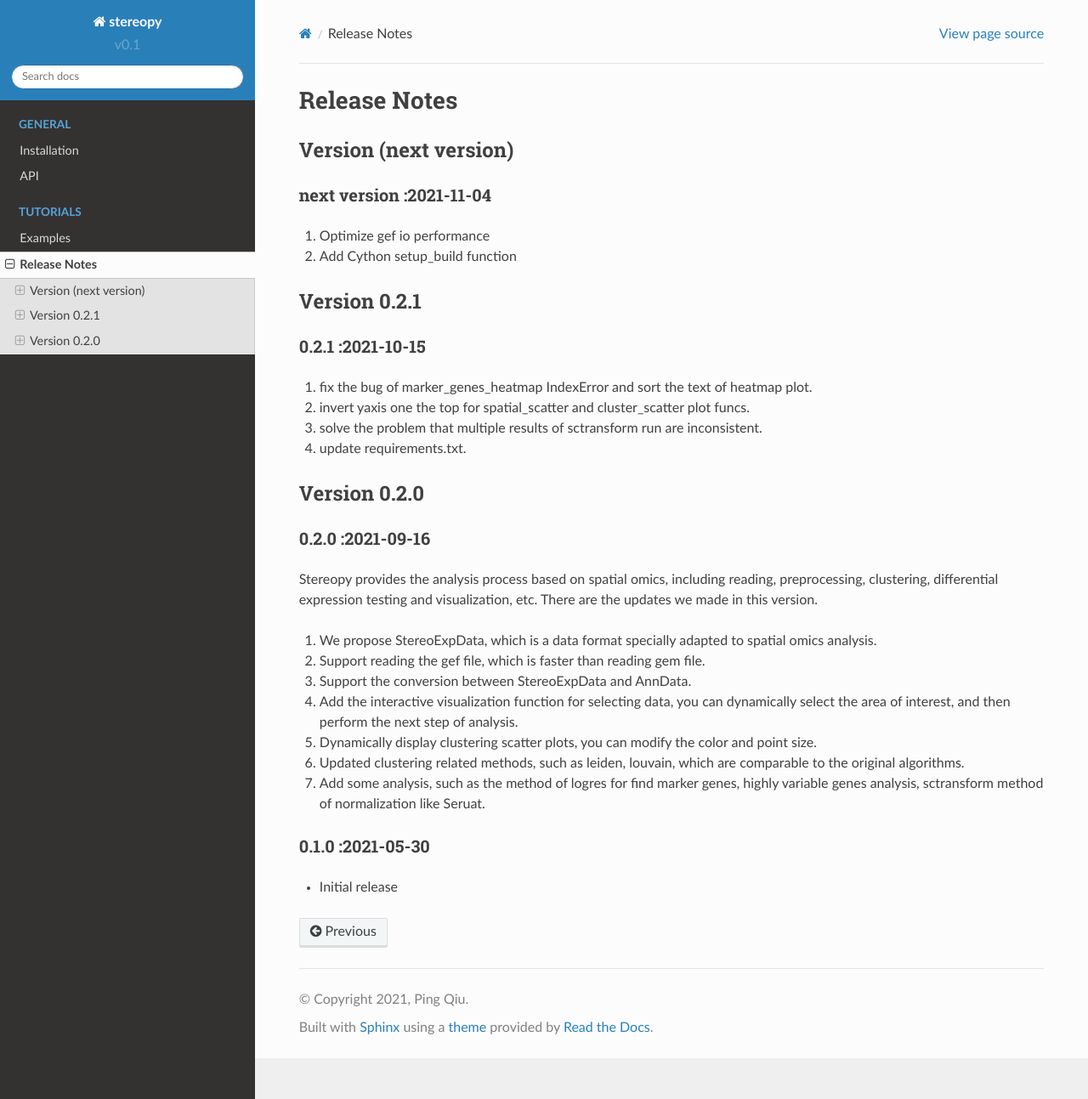
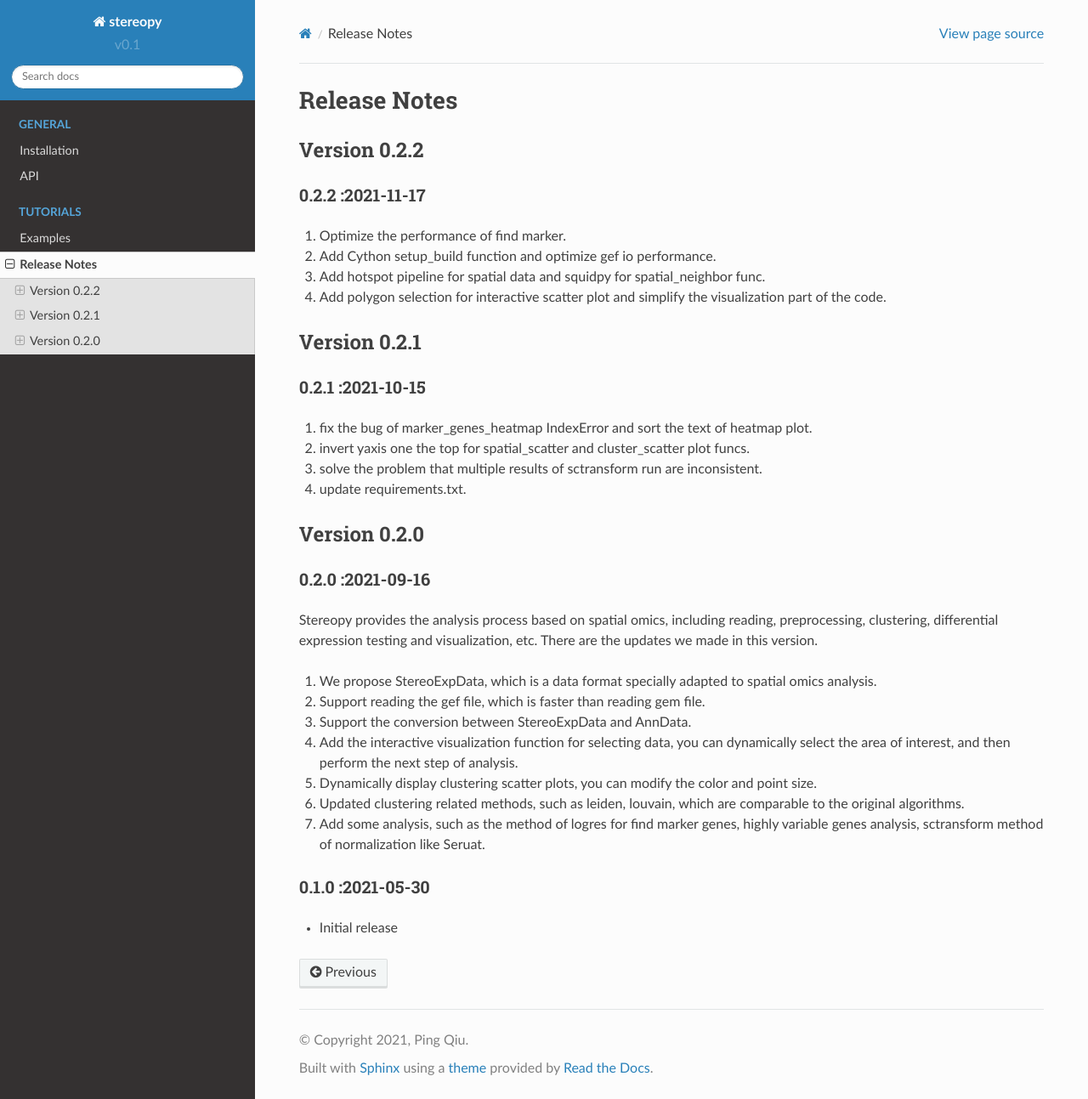
Before and after one commit to STOmics/Stereopy, a Sphinx documentation site: the page built from docs/source/release_note.rst, in a window 1280 px wide and 1293 px high. Shown: the whole window at 85% size. Built offline with Sphinx 7.4.7 and the Read the Docs theme 2.0.0, drawn with Linux system fonts in a browser that asks for light colours; pages that are not in the unit, such as notebooks, are missing from menus.

```diff
--- a/docs/source/release_note.rst
+++ b/docs/source/release_note.rst
@@ -3,12 +3,14 @@
 
 .. role:: small
 
-Version (next version)
+Version 0.2.2
 -----------
-next version :2021-11-04
+0.2.2 :2021-11-17
 ~~~~~~~~~~~~~~~~~~~~~~~
-1. Optimize gef io performance
-2. Add Cython setup_build function
+1. Optimize the performance of find marker.
+2. Add Cython setup_build function and optimize gef io performance.
+3. Add hotspot pipeline for spatial data and squidpy for spatial_neighbor func.
+4. Add polygon selection for interactive scatter plot and simplify the visualization part of the code.
 
 
 Version 0.2.1
--- a/requirements.txt
+++ b/requirements.txt
@@ -43,6 +43,5 @@
 louvain>=0.7.0
 igraph~=0.9.8
 arboreto~=0.1.6
-ctxcore~=0.1.1
-pyscenic~=0.11.2
 squidpy
+Cython
```
Also changed, not shown: setup.py (+9 -0 lines), 1 other file.
